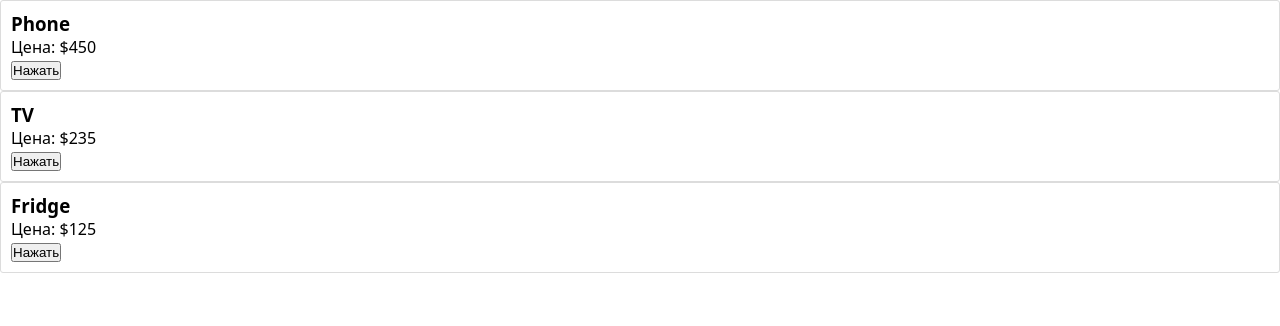
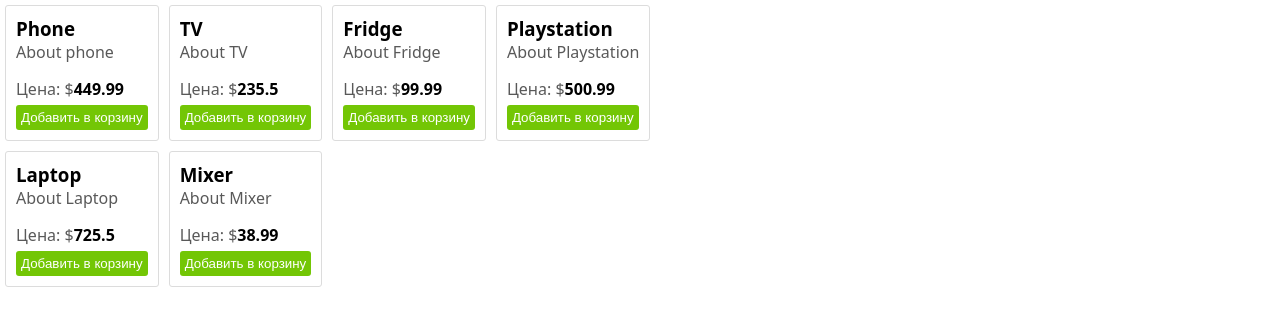
Before and after one commit to isHardCoded/react-start, a React (Vite) app: page / in a window 1280 px wide. Shown: the top 326 px of the page. Built offline with nearby package versions, Linux system fonts and the light colour scheme.

Commit message:
Создали разметку для списка товаров

```diff
--- /dev/null
+++ b/src/App.css
@@ -0,0 +1,10 @@
+.product-list {
+	max-width: 800px;
+	flex-wrap: wrap;
+
+	display: flex;
+	gap: 10px;
+
+	list-style: none;
+	padding: 5px;
+}
--- a/src/App.jsx
+++ b/src/App.jsx
@@ -1,32 +1,54 @@
 import Card from './components/card'
+import './App.css'
 
 const products = [
 	{
 		id: 1,
 		title: 'Phone',
 		description: 'About phone',
-		price: 450,
+		price: 449.99,
 	},
 
 	{
 		id: 2,
 		title: 'TV',
 		description: 'About TV',
-		price: 235,
+		price: 235.5,
 	},
 
 	{
 		id: 3,
 		title: 'Fridge',
 		description: 'About Fridge',
-		price: 125,
+		price: 99.99,
+	},
+
+	{
+		id: 4,
+		title: 'Playstation',
+		description: 'About Playstation',
+		price: 500.99,
+	},
+
+	{
+		id: 5,
+		title: 'Laptop',
+		description: 'About Laptop',
+		price: 725.5,
+	},
+
+	{
+		id: 6,
+		title: 'Mixer',
+		description: 'About Mixer',
+		price: 38.99,
 	},
 ]
 
 function App() {
 	return (
 		<>
-			<ul>
+			<ul className='product-list'>
 				{products.map(product => (
 					<li key={product.id}>
 						<Card {...product} />
--- a/src/components/card/index.jsx
+++ b/src/components/card/index.jsx
@@ -1,12 +1,18 @@
 import styles from './index.module.css'
 
-function Card({ title, desc, price }) {
+function Card({ title, description, price }) {
 	return (
 		<div className={styles.card}>
-			<h3>{title}</h3>
-			<p>{desc}</p>
-			<p>Цена: ${price}</p>
-			<button>Нажать</button>
+			<div>
+				<h3>{title}</h3>
+				<p>{description}</p>
+			</div>
+			<div>
+				<p>
+					Цена: $<span>{price}</span>
+				</p>
+				<button>Добавить в корзину</button>
+			</div>
 		</div>
 	)
 }
--- a/src/components/card/index.module.css
+++ b/src/components/card/index.module.css
@@ -2,4 +2,29 @@
 	border: 1px solid gainsboro;
 	border-radius: 3px;
 	padding: 10px;
+
+	display: flex;
+	flex-direction: column;
+	gap: 15px;
+
+	p {
+		color: rgb(89, 89, 89);
+	}
+
+	span {
+		color: black;
+		font-weight: bold;
+	}
+
+	button {
+		outline: 0;
+		border: 0;
+		padding: 5px;
+
+		margin-top: 5px;
+		background-color: rgb(115, 198, 5);
+		color: white;
+
+		border-radius: 3px;
+	}
 }
```
